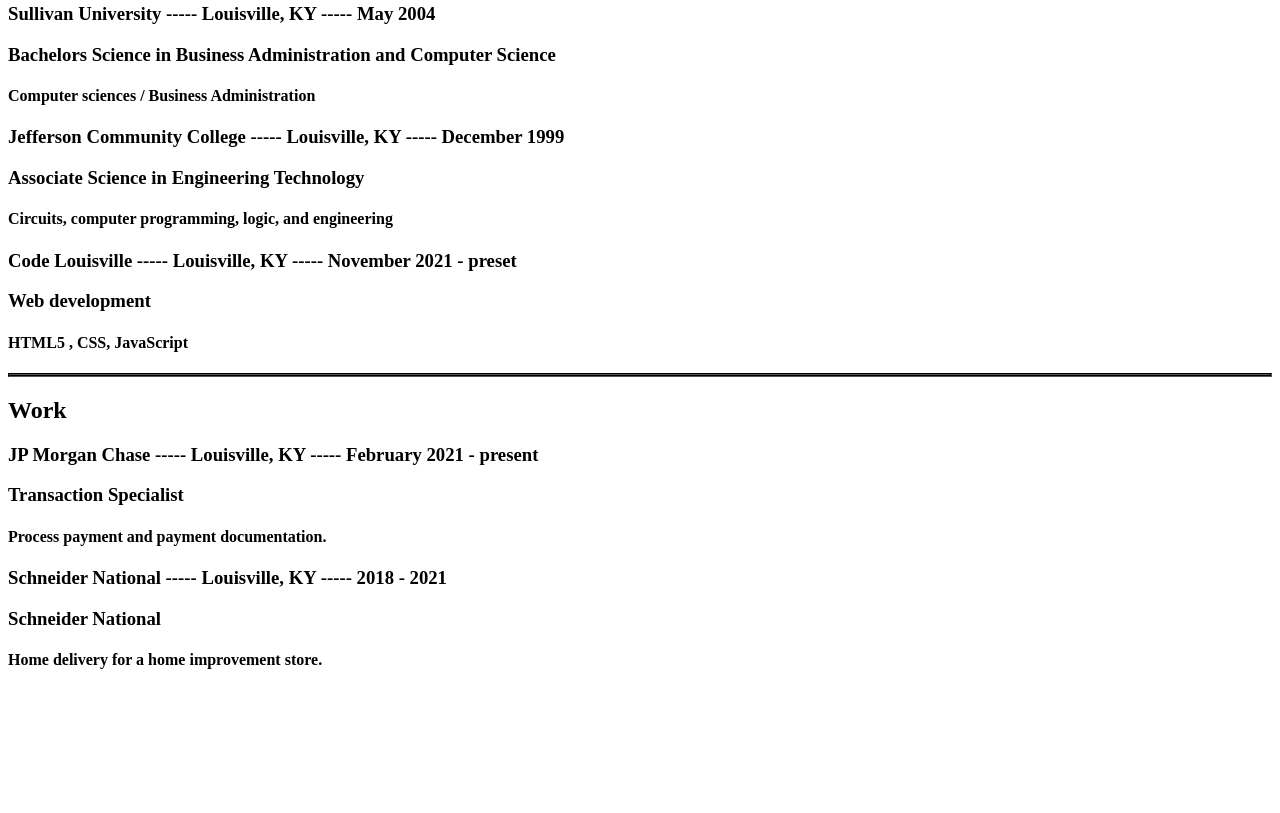
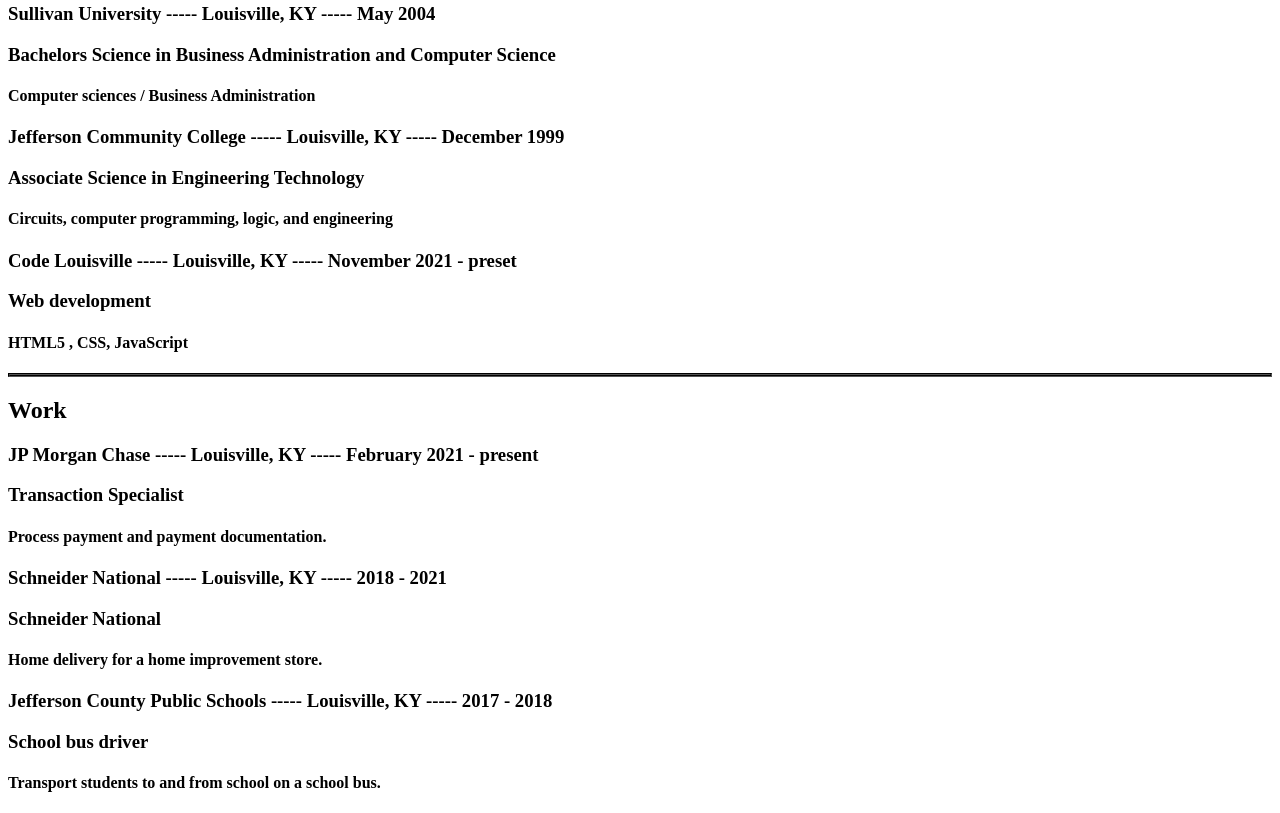
Before and after one commit to timothy7walker/Timothy-Walker-Resume, a plain HTML site: page index.html in a window 1280 px wide. Shown: the part 646-1459 px from the top of the page. Before the commit the page ends 1336 px from the top, so only its background shows below. Drawn offline with Linux system fonts and the light colour scheme.

Commit message:
Resume Build

```diff
--- a/index.html
+++ b/index.html
@@ -95,7 +95,7 @@
                 </div>
                 <div>
                     <div>
-                        <h3>JP Morgan Chase -----  Louisville, KY  -----  February 2021 - present</h3>
+                        <h3>JP Morgan Chase  -----  Louisville, KY  -----  February 2021 - present</h3>
                     <div>
                         <h3>Transaction Specialist</h3>
                     </div>
@@ -105,7 +105,7 @@
                 </div>
                 <div>
                     <div>
-                        <h3>Schneider National   -----  Louisville, KY  -----  2018 - 2021</h3>
+                        <h3>Schneider National  -----  Louisville, KY  -----  2018 - 2021</h3>
                     <div>
                         <h3>Schneider National</h3>
                     </div>
@@ -113,6 +113,16 @@
                         <h4>Home delivery for a home improvement store.</h4>
                     </div>
                 </div>
+                <div>
+                    <div>
+                        <h3>Jefferson County Public Schools  -----  Louisville, KY  -----  2017 -  2018</h3>
+                    <div>
+                        <h3>School bus driver</h3>
+                    </div>
+                    <div>
+                        <h4>Transport students to and from school on a school bus.</h4>
+                    </div>
+                </div>
 
             </section>
         </main>
```
